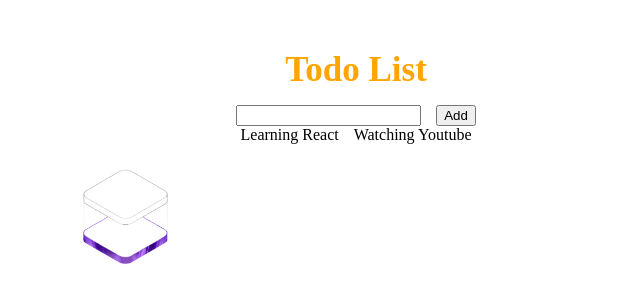
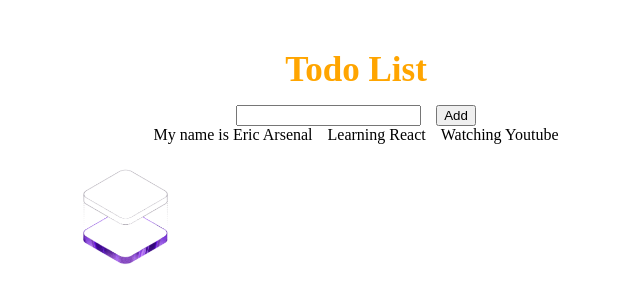
Before and after one commit to hieund1775/PracticeReact, a React (Vite) app in the folder LearnReact/: page / in a window 1280 px wide. Shown: the top 302 px of the page, without its empty margins (284-924 px from the left). Built offline with nearby package versions, Linux system fonts and the light colour scheme.

Commit message:
Learn Props React, Relationshop Father and son

```diff
--- a/LearnReact/src/App.jsx
+++ b/LearnReact/src/App.jsx
@@ -2,12 +2,19 @@ import "./components/todo/todo.css";
 import TodoData from "./components/todo/TodoData";
 import TodoNew from "./components/todo/TodoNew";
 import reactLogo from "./assets/hero.png";
+
 const App = () => {
+  const hieune = "Eric Arsenal";
+  const age = 25;
+  const data = {
+    address: "hanoi",
+    country: "vietnam",
+  };
   return (
     <div className="todo-container">
       <div className="todo-title">Todo List</div>
       <TodoNew />
-      <TodoData />
+      <TodoData name={hieune} age={age} data={data} />
       <div className="todo-image">
         <img src={reactLogo} className="logo" />
       </div>
--- a/LearnReact/src/components/todo/TodoData.jsx
+++ b/LearnReact/src/components/todo/TodoData.jsx
@@ -1,6 +1,24 @@
-const TodoData = () => {
+const TodoData = (props) => {
+  // props là một object {}
+  // {
+  //   name: "Eric",
+  //   age: 25,
+  //   data:{}
+  // }
+  // Object destructuring": học cú pháp này
+  // khai báo như sau:
+  const { name, age, data } = props;
+  // ==========
+  // cách code của beginer
+  // const name = props.name;
+  // const age = props.age;
+  // const data = props.data;
+
+  console.log(">>>> check props: ", props);
   return (
     <div className="todo-data">
+      <div>My name is {props.name}</div>
+      {/* lấy data từ component cha để sử dụng */}
       <div>Learning React</div>
       <div>Watching Youtube</div>
     </div>
```
Also changed, not shown: 1 other file (tests, documents, lock files or other folders).
